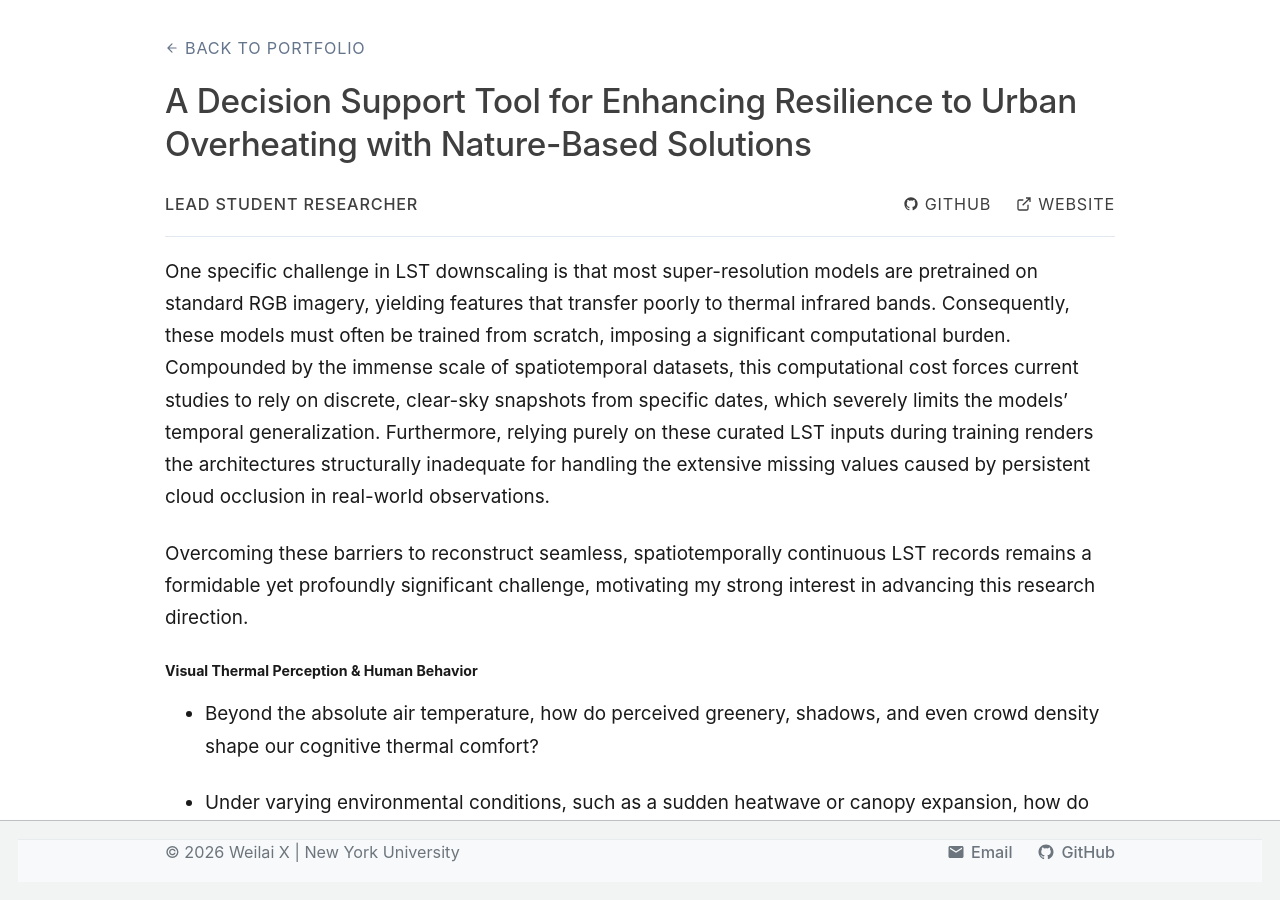
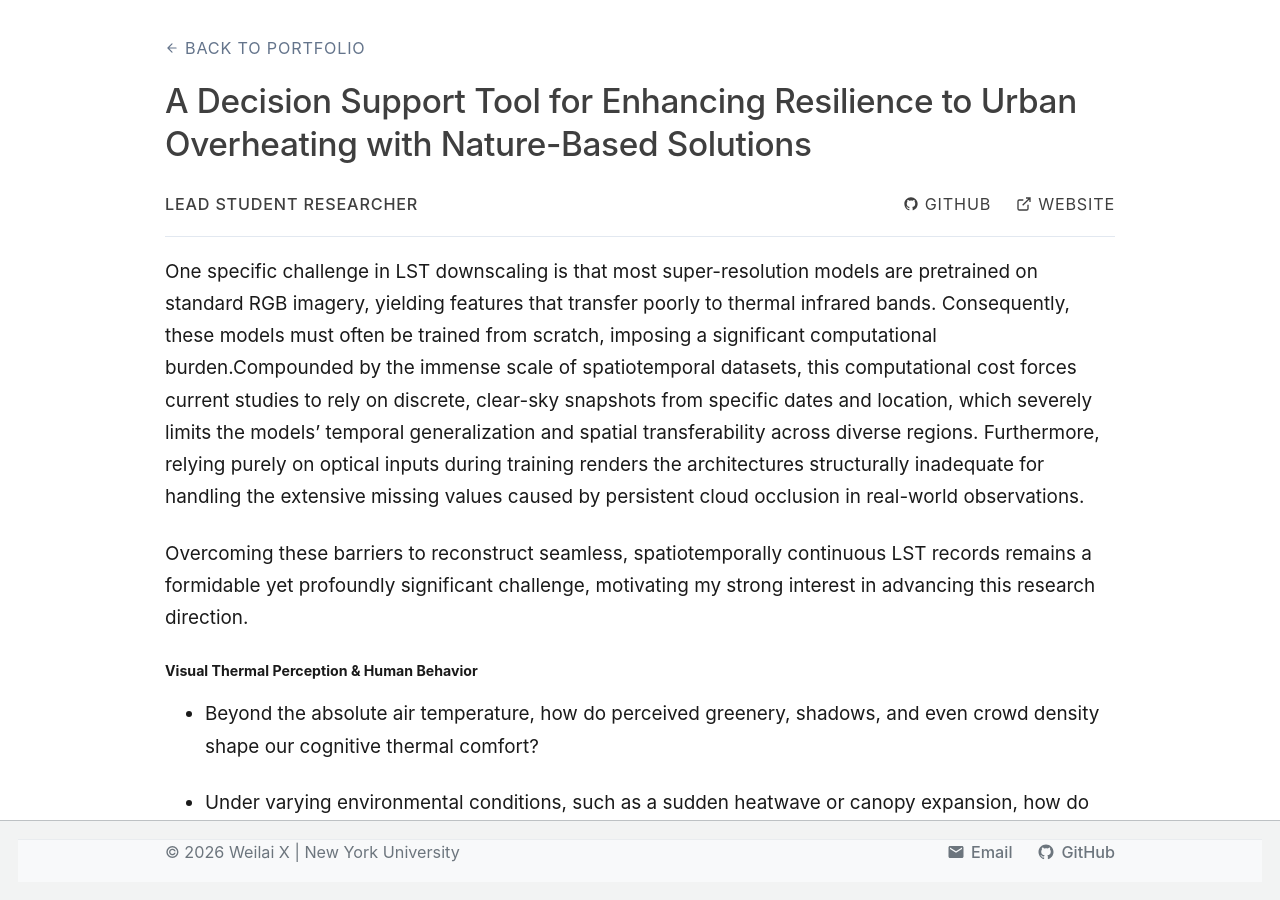
Before and after one commit to Seab0t/Seab0t.github.io, a Jekyll site: the page built from _portfolio/portfolio-NbS.md, in a window 1280 px wide and 900 px high, scrolled down 1942 px. Built offline with Jekyll 4.4.1, drawn with Linux system fonts in a browser that asks for light colours; a script bundle is joined from its source files by our own code; library files that are not in the unit come from our copies.

Commit message:
Update portfolio-NbS.md

```diff
--- a/_portfolio/portfolio-NbS.md
+++ b/_portfolio/portfolio-NbS.md
@@ -56,7 +56,7 @@ New York City faces highly unequal heat risks across its neighborhoods. While gr
 #### LST Downscaling
 For this project, a simple statistical model was sufficient because our primary goal was comparing relative heat across neighborhoods within a single city. However, for broader ecological monitoring or urban thermal analysis, achieving high spatiotemporal resolution is highly valuable. Multi-sensor data fusion, cloud interference, model sensitivity to spatial scaling, chose of auxiliary datasets and physical constraints in deep learning, all remain challenges for LST downscaling.
 
-One specific challenge in LST downscaling is that most super-resolution models are pretrained on standard RGB imagery, yielding features that transfer poorly to thermal infrared bands. Consequently, these models must often be trained from scratch, imposing a significant computational burden. Compounded by the immense scale of spatiotemporal datasets, this computational cost forces current studies to rely on discrete, clear-sky snapshots from specific dates, which severely limits the models' temporal generalization. Furthermore, relying purely on these curated LST inputs during training renders the architectures structurally inadequate for handling the extensive missing values caused by persistent cloud occlusion in real-world observations.
+One specific challenge in LST downscaling is that most super-resolution models are pretrained on standard RGB imagery, yielding features that transfer poorly to thermal infrared bands. Consequently, these models must often be trained from scratch, imposing a significant computational burden.Compounded by the immense scale of spatiotemporal datasets, this computational cost forces current studies to rely on discrete, clear-sky snapshots from specific dates and location, which severely limits the models' temporal generalization and spatial transferability across diverse regions. Furthermore, relying purely on optical inputs during training renders the architectures structurally inadequate for handling the extensive missing values caused by persistent cloud occlusion in real-world observations.
 
 Overcoming these barriers to reconstruct seamless, spatiotemporally continuous LST records remains a formidable yet profoundly significant challenge, motivating my strong interest in advancing this research direction.
 
```
